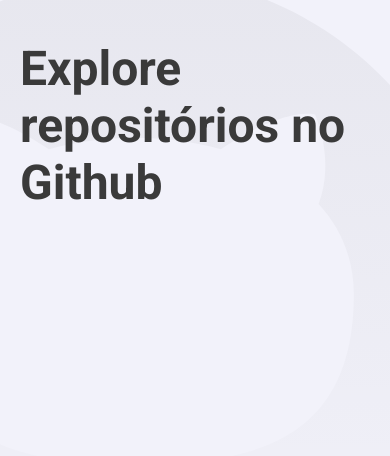
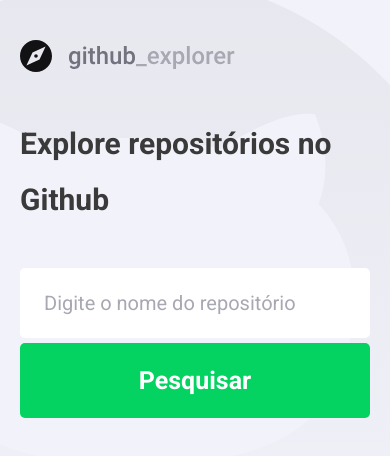
Before and after one commit to fabioods/githubexplorer, a React (Create React App) app: page / in a window 390 px wide. Shown: the top 456 px of the page. Built offline with nearby package versions, Linux system fonts and the light colour scheme.

Commit message:
feat: adicionado imagens e form com estilização
Adicionados as imagens e feitas estilizações já considerando a responsividade em vários níveis o
titulo e o form.

```diff
--- a/package.json
+++ b/package.json
@@ -10,6 +10,7 @@
     "@types/node": "^12.0.0",
     "@types/react": "^16.9.0",
     "@types/react-dom": "^16.9.0",
+    "polished": "^3.6.6",
     "react": "^16.13.1",
     "react-dom": "^16.13.1",
     "react-router-dom": "^5.2.0",
--- a/src/pages/Dashboard/index.tsx
+++ b/src/pages/Dashboard/index.tsx
@@ -1,9 +1,19 @@
 import React from 'react';
 
-import { Title } from './styles';
+import { Title, Form } from './styles';
+import logo from '../../assets/Logo.svg';
 
 const Dashboard: React.FC = () => {
-  return <Title>Explore repositórios no Github</Title>;
+  return (
+    <>
+      <img src={logo} alt="Logotipo Github Explorer" />
+      <Title>Explore repositórios no Github</Title>
+      <Form>
+        <input type="text" placeholder="Digite o nome do repositório" />
+        <button type="submit">Pesquisar</button>
+      </Form>
+    </>
+  );
 };
 
 export default Dashboard;
--- a/src/pages/Dashboard/styles.ts
+++ b/src/pages/Dashboard/styles.ts
@@ -1,6 +1,81 @@
 import styled from 'styled-components';
+import { shade } from 'polished';
 
 export const Title = styled.h1`
-  font-size: 48px;
+  font-size: 4.8rem;
   color: #3a3a3a;
+  margin-top: 8rem;
+  max-width: 450px;
+  line-height: 5.6rem;
+
+  @media (max-width: 740px) {
+    margin-top: 4rem;
+  }
+
+  @media (max-width: 480px) {
+    font-size: 4rem;
+  }
+
+  @media (max-width: 400px) {
+    font-size: 3rem;
+  }
 `;
+
+export const Form = styled.form`
+  margin-top: 4rem;
+  max-width: 700px;
+  display: flex;
+
+  input {
+    flex: 1;
+    height: 70px;
+    padding: 0 2.4rem;
+    border: 0;
+    border-radius: 5px 0 0 5px;
+    color: #3a3a3a;
+
+    &::placeholder {
+      color: #a8a8b3;
+    }
+  }
+
+  button {
+    width: 210px;
+    height: 70px;
+    background: #04d361;
+    border-radius: 0px 5px 5px 0px;
+    border: 0;
+    color: #fff;
+    font-weight: bold;
+    transition: background-color 0.2s;
+
+    &:hover {
+      background: ${shade(0.2, '#04d361')};
+    }
+  }
+
+  @media (max-width: 740px) {
+    display: flex;
+    flex-direction: column;
+    min-height: 150px;
+
+    input {
+      border-radius: 5px;
+      font-size: 2.5rem;
+    }
+
+    button {
+      border-radius: 0.5rem;
+      flex: 1;
+      width: auto;
+      margin-top: 0.5rem;
+      font-size: 2.5rem;
+    }
+  }
+
+  @media (max-width: 400px) {
+    input {
+      font-size: 2rem;
+    }
+  }
+`;
--- a/src/styles/global.ts
+++ b/src/styles/global.ts
@@ -10,18 +10,22 @@
     box-sizing: border-box;
   }
 
+  html {
+    font-size: 62.5%;
+  }
+
   body {
     background: #F2F2FA url(${Github}) no-repeat 70% top;
     -webkit-font-smoothing: antialiased;
   }
 
   body, input, button {
-    font: 16px Roboto, sans-serif;
+    font: 1.6rem Roboto, sans-serif;
   }
 
   #root {
     max-width: 960px;
-    padding: 40px 20px;
+    padding: 4rem 2rem;
     margin: 0 auto;
   }
 
```
Also changed, not shown: src/assets/Logo.svg (added), 1 other file (tests, documents, lock files or other folders).
